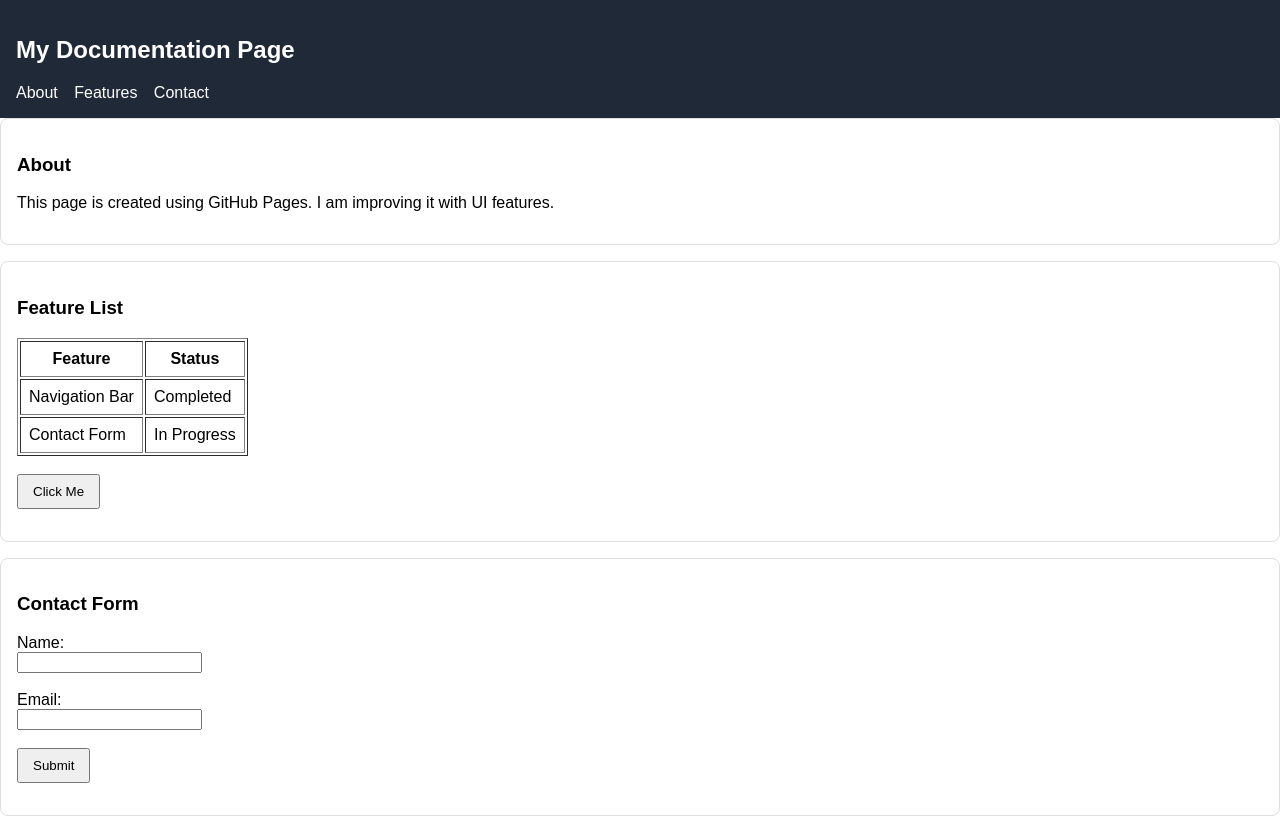
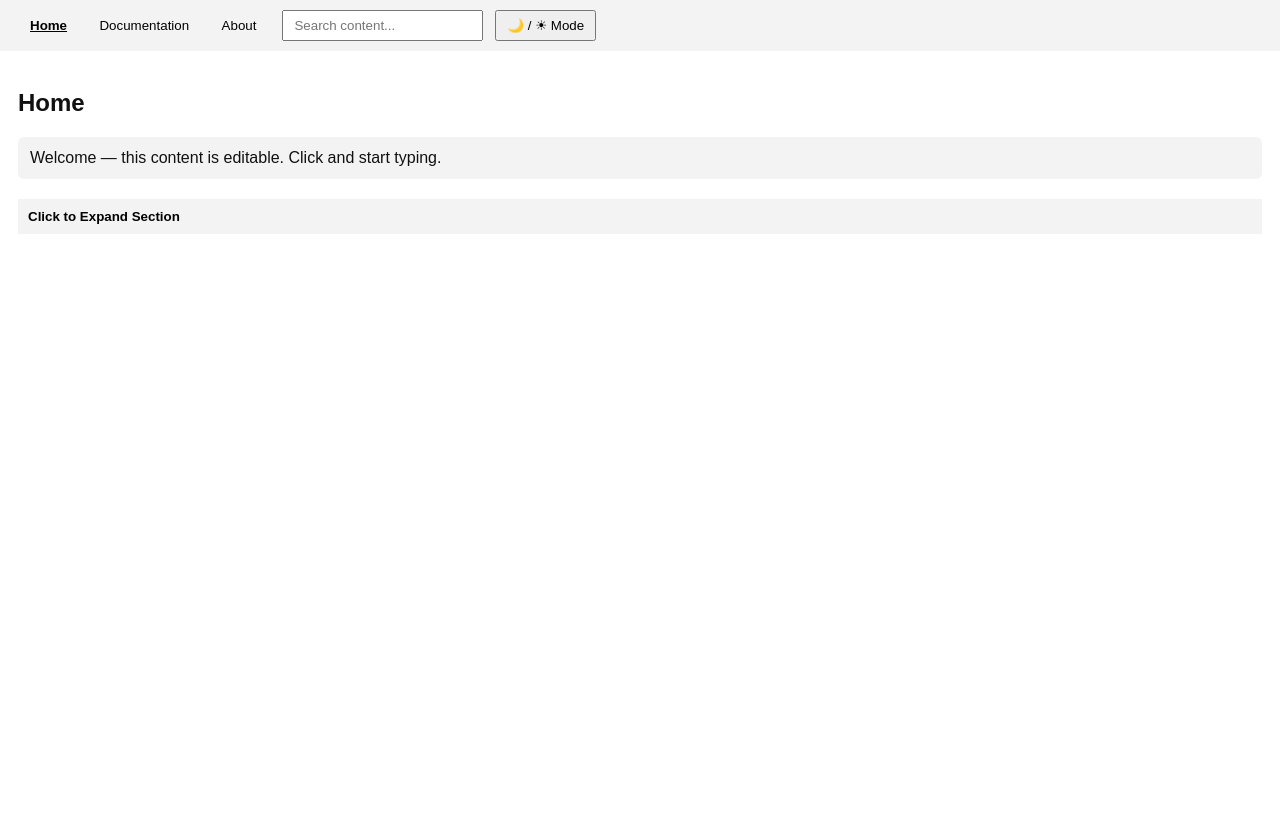
Before and after one commit to zoromks/My-Blog, a plain HTML site: page index.html in a window 1280 px wide. After the commit the page ends 800 px from the top, so only its background shows below. Drawn offline with Linux system fonts and the light colour scheme.

Commit message:
Update index.html

```diff
--- a/index.html
+++ b/index.html
@@ -1,74 +1,169 @@
 <!DOCTYPE html>
 <html>
 <head>
-  <title>My GitHub Pages Site</title>
-  <style>
-    body { font-family: Arial; margin: 0; }
-    header { background:#1f2937; color:white; padding:16px; }
-    nav a { color:white; margin-right:12px; text-decoration:none; }
-    section { padding:20px; }
-    .card { border:1px solid #ddd; padding:16px; border-radius:8px; margin-bottom:16px; }
-    button { padding:8px 14px; cursor:pointer; }
-  </style>
+<meta charset="UTF-8" />
+<title>Docs Portal</title>
+
+<style>
+body {
+  font-family: Arial, sans-serif;
+  margin: 0;
+  background: var(--bg);
+  color: var(--text);
+}
+
+:root {
+  --bg: #ffffff;
+  --text: #111;
+  --card: #f3f3f3;
+}
+
+body.dark {
+  --bg: #0f172a;
+  --text: #e5e7eb;
+  --card: #1f2937;
+}
+
+header {
+  padding: 10px 16px;
+  display: flex;
+  gap: 12px;
+  align-items: center;
+  background: var(--card);
+  position: sticky;
+  top: 0;
+}
+
+input, button {
+  padding: 6px 10px;
+}
+
+#tabs button {
+  border: none;
+  background: var(--card);
+  padding: 8px 14px;
+  cursor: pointer;
+}
+
+#tabs button.active {
+  font-weight: bold;
+  text-decoration: underline;
+}
+
+.page {
+  display: none;
+  padding: 18px;
+}
+
+.page.active {
+  display: block;
+}
+
+.card {
+  background: var(--card);
+  padding: 12px;
+  margin: 10px 0;
+  border-radius: 6px;
+}
+
+.collapsible {
+  cursor: pointer;
+  padding: 10px;
+  border: none;
+  width: 100%;
+  text-align: left;
+  background: var(--card);
+  font-weight: bold;
+  margin-top: 10px;
+}
+
+.content {
+  display: none;
+  padding: 8px;
+}
+</style>
 </head>
 
 <body>
 
 <header>
-  <h2>My Documentation Page</h2>
-  <nav>
-    <a href="#about">About</a>
-    <a href="#features">Features</a>
-    <a href="#contact">Contact</a>
-  </nav>
+  <div id="tabs">
+    <button onclick="showPage('home')" class="active">Home</button>
+    <button onclick="showPage('docs')">Documentation</button>
+    <button onclick="showPage('about')">About</button>
+  </div>
+
+  <input id="search" type="text" placeholder="Search content..." onkeyup="searchContent()" />
+
+  <button onclick="toggleDarkMode()">🌙 / ☀ Mode</button>
 </header>
 
-<section id="about" class="card">
-  <h3>About</h3>
-  <p>This page is created using GitHub Pages. I am improving it with UI features.</p>
-</section>
+<!-- HOME PAGE -->
+<div id="home" class="page active">
+  <h2>Home</h2>
+  <div class="card" contenteditable="true">
+    Welcome — this content is editable. Click and start typing.
+  </div>
 
-<section id="features" class="card">
-  <h3>Feature List</h3>
+  <button class="collapsible">Click to Expand Section</button>
+  <div class="content card" contenteditable="true">
+    Editable collapsible text block. Add notes or documentation here.
+  </div>
+</div>
 
-  <table border="1" cellpadding="8">
-    <tr><th>Feature</th><th>Status</th></tr>
-    <tr><td>Navigation Bar</td><td>Completed</td></tr>
-    <tr><td>Contact Form</td><td>In Progress</td></tr>
-  </table>
+<!-- DOCS PAGE -->
+<div id="docs" class="page">
+  <h2>Documentation</h2>
 
-  <br>
-  <button onclick="showMessage()">Click Me</button>
-  <p id="msg"></p>
-</section>
+  <div class="card" contenteditable="true">
+    Add your Python / SQL / Project notes here.
+  </div>
 
-<section id="contact" class="card">
-  <h3>Contact Form</h3>
+  <button class="collapsible">API Notes</button>
+  <div class="content card" contenteditable="true">
+    Editable API documentation section.
+  </div>
+</div>
 
-  <form onsubmit="submitForm(event)">
-    <label>Name:</label><br>
-    <input type="text" id="name" required><br><br>
-
-    <label>Email:</label><br>
-    <input type="email" id="email" required><br><br>
-
-    <button type="submit">Submit</button>
-  </form>
-
-  <p id="result"></p>
-</section>
+<!-- ABOUT PAGE -->
+<div id="about" class="page">
+  <h2>About</h2>
+  <div class="card" contenteditable="true">
+    Add project description, version history, or team details.
+  </div>
+</div>
 
 <script>
-  function showMessage() {
-    document.getElementById("msg").innerText = "Thanks for clicking!";
-  }
+// Page Navigation (Tabbed Pages)
+function showPage(id) {
+  document.querySelectorAll(".page").forEach(p => p.classList.remove("active"));
+  document.getElementById(id).classList.add("active");
 
-  function submitForm(e) {
-    e.preventDefault();
-    const name = document.getElementById("name").value;
-    document.getElementById("result").innerText =
-      "Form submitted — Hello " + name;
-  }
+  document.querySelectorAll("#tabs button").forEach(b => b.classList.remove("active"));
+  event.target.classList.add("active");
+}
+
+// Dark Mode Toggle
+function toggleDarkMode() {
+  document.body.classList.toggle("dark");
+}
+
+// Search Across Visible Page Content
+function searchContent() {
+  let term = document.getElementById("search").value.toLowerCase();
+  let active = document.querySelector(".page.active");
+  active.querySelectorAll(".card").forEach(card => {
+    card.style.display = card.innerText.toLowerCase().includes(term) ? "block" : "none";
+  });
+}
+
+// Collapsible Sections
+document.querySelectorAll(".collapsible").forEach(btn => {
+  btn.onclick = () => {
+    let content = btn.nextElementSibling;
+    content.style.display = (content.style.display === "block") ? "none" : "block";
+  };
+});
 </script>
 
 </body>
```
